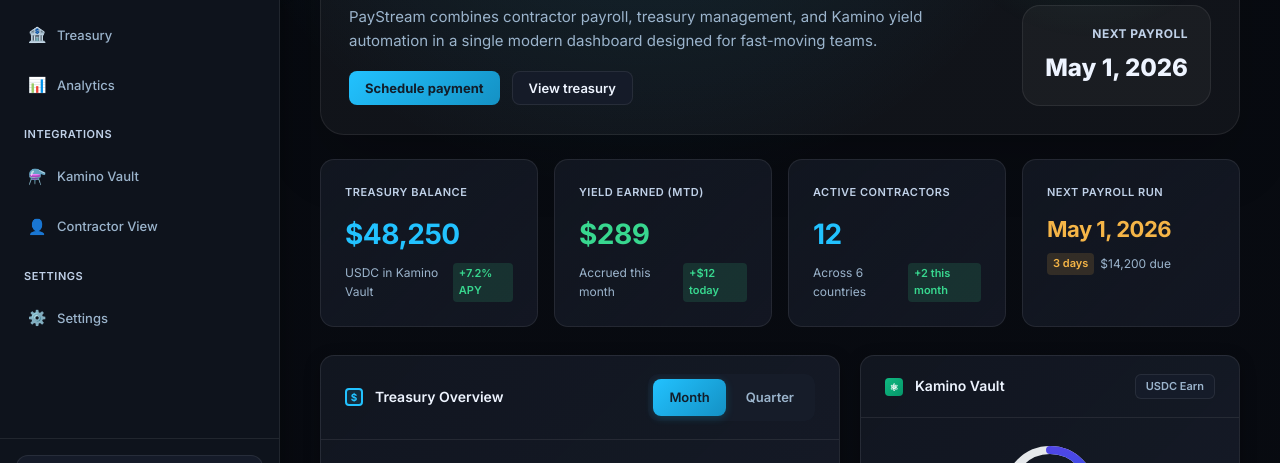
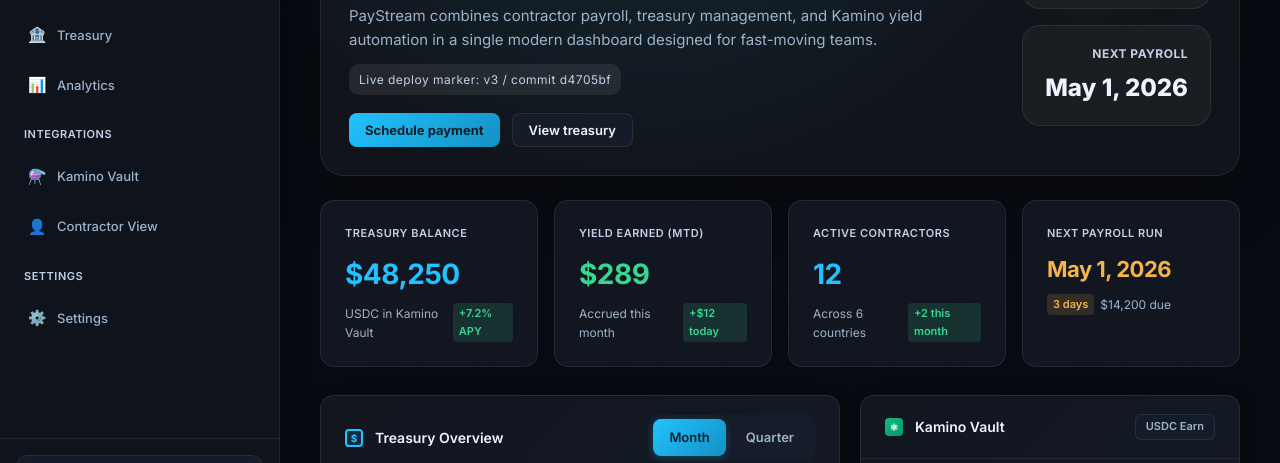
Before and after one commit to LordKaiRex/paystream, a website: page index.html in a window 1280 px wide. Shown: the part 258-721 px from the top of the page. Drawn offline with Linux system fonts and the light colour scheme; no server answers.

Commit message:
Add visible live deploy marker to dashboard

```diff
--- a/index.html
+++ b/index.html
@@ -195,6 +195,17 @@
     letter-spacing: 0.08em;
   }
 
+  .hero-note {
+    margin-top: 12px;
+    display: inline-block;
+    padding: 6px 10px;
+    border-radius: 10px;
+    background: rgba(255, 255, 255, 0.08);
+    color: var(--text-light);
+    font-size: 12px;
+    letter-spacing: 0.04em;
+  }
+
   .wallet-chip {
     display: flex;
     align-items: center;
@@ -1202,6 +1213,7 @@
             <div class="hero-label">Modern payroll stack</div>
             <div class="hero-title">Run global Solana payroll with treasury yield built in.</div>
             <div class="hero-text">PayStream combines contractor payroll, treasury management, and Kamino yield automation in a single modern dashboard designed for fast-moving teams.</div>
+            <div class="hero-note">Live deploy marker: v3 / commit d4705bf</div>
             <div class="hero-actions">
               <button class="btn btn-primary" onclick="openModal('addPaymentModal')">Schedule payment</button>
               <button class="btn btn-secondary" onclick="showPage('treasury', document.getElementById('navTreasury'))">View treasury</button>
```
